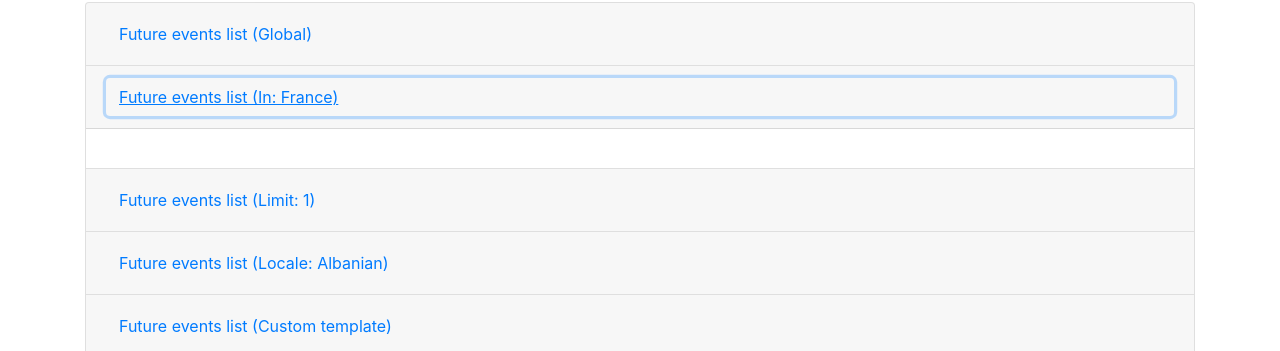
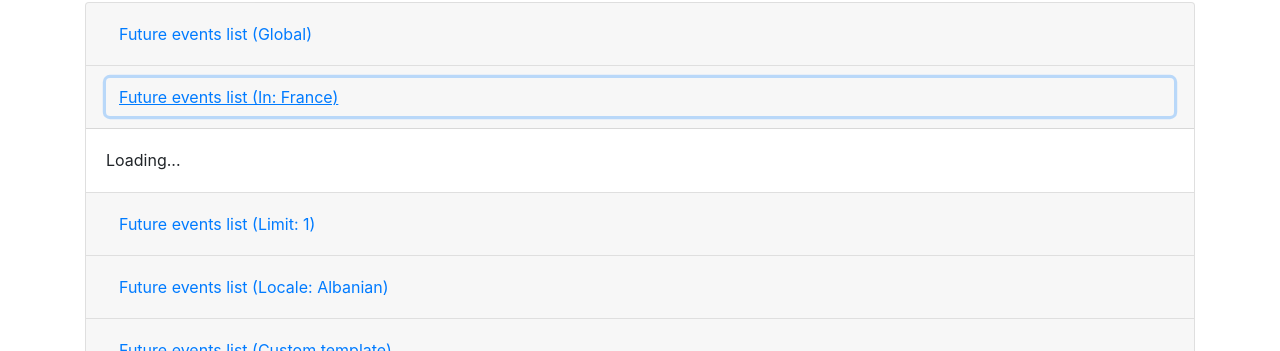
Before and after one commit to jbelien/openstreetmap-calendar-widget, a website built with Parcel: page demo.html in a window 1280 px wide. Both pictures are taken after a click on the button "Future events list (In: France)". Shown: the part 140-491 px from the top of the page. Built offline with nearby package versions, Linux system fonts and the light colour scheme.

Commit message:
Update demo.html

```diff
--- a/demo.html
+++ b/demo.html
@@ -116,7 +116,7 @@
                 </div>
                 <div id="collapse1" class="collapse" aria-labelledby="heading1" data-parent="#accordion-future">
                     <div class="card-body">
-                        <div id="osmcal"></div>
+                        <div id="osmcal">Loading...</div>
                     </div>
                 </div>
             </div>
@@ -132,7 +132,7 @@
                 </div>
                 <div id="collapse2" class="collapse" aria-labelledby="heading2" data-parent="#accordion-future">
                     <div class="card-body">
-                        <div id="osmcal-in" data-in="France"></div>
+                        <div id="osmcal-in" data-in="France">Loading...</div>
                     </div>
                 </div>
             </div>
@@ -148,7 +148,7 @@
                 </div>
                 <div id="collapse3" class="collapse" aria-labelledby="heading3" data-parent="#accordion-future">
                     <div class="card-body">
-                        <div id="osmcal-limit" data-limit="1"></div>
+                        <div id="osmcal-limit" data-limit="1">Loading...</div>
                     </div>
                 </div>
             </div>
@@ -164,7 +164,7 @@
                 </div>
                 <div id="collapse4" class="collapse" aria-labelledby="heading4" data-parent="#accordion-future">
                     <div class="card-body">
-                        <div id="osmcal-locale" data-locales="sq"></div>
+                        <div id="osmcal-locale" data-locales="sq">Loading...</div>
                     </div>
                 </div>
             </div>
@@ -180,7 +180,7 @@
                 </div>
                 <div id="collapse5" class="collapse" aria-labelledby="heading5" data-parent="#accordion-future">
                     <div class="card-body">
-                        <div id="osmcal-template"></div>
+                        <div id="osmcal-template">Loading...</div>
                     </div>
                 </div>
             </div>
@@ -202,7 +202,7 @@
                 </div>
                 <div id="collapse6" class="collapse" aria-labelledby="heading6" data-parent="#accordion-past">
                     <div class="card-body">
-                        <div id="osmcal-past"></div>
+                        <div id="osmcal-past">Loading...</div>
                     </div>
                 </div>
             </div>
```
